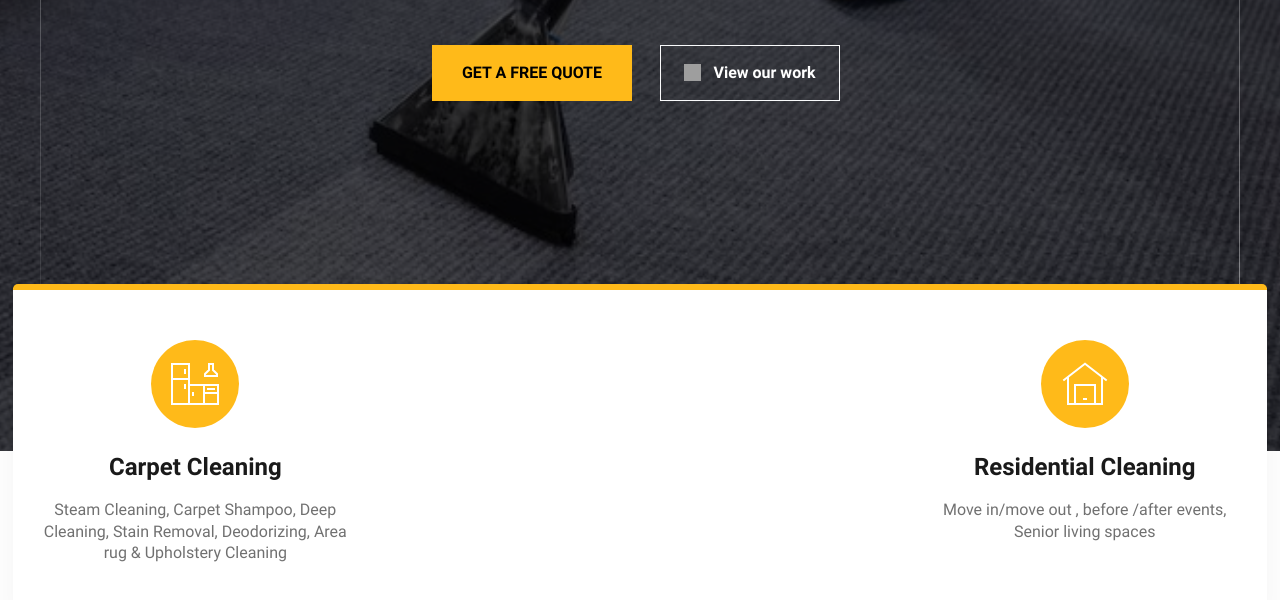
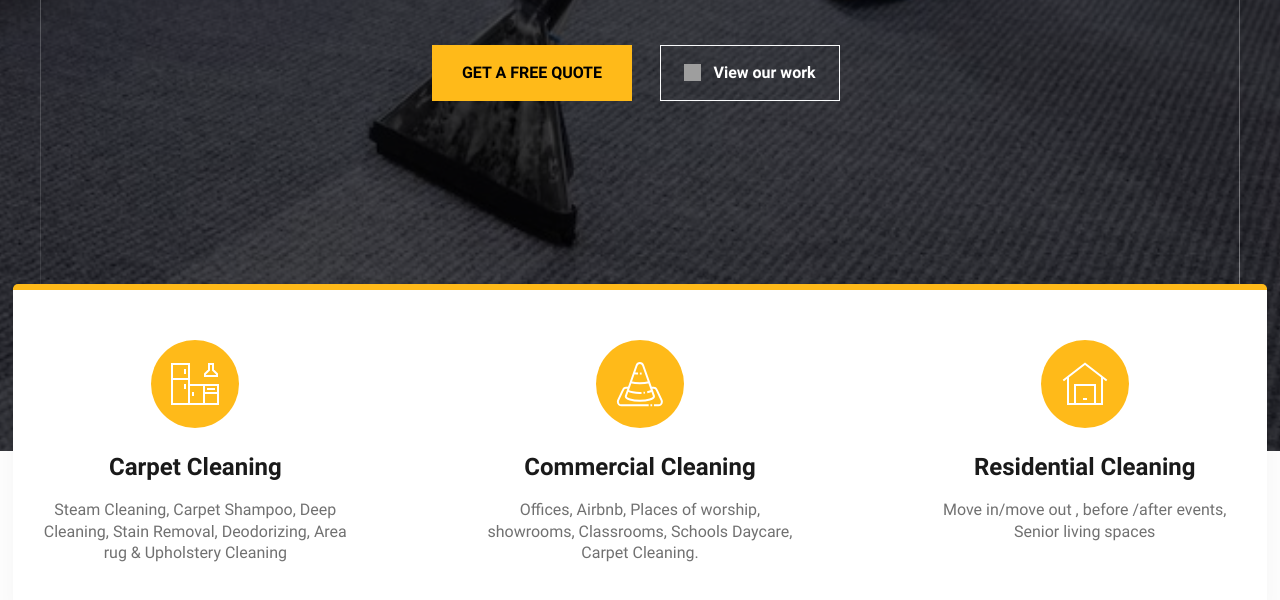
Before and after one commit to bespokewd1/yegcarpetcleaning_Draft, an Eleventy site: page src/index.html in a window 1280 px wide. Shown: the part 524-1124 px from the top of the page. Built offline with nearby package versions, Linux system fonts and the light colour scheme; Eleventy itself is replaced by a stand-in of ours; files that its build step writes are made by us from their sources; grey boxes are pictures that could not be loaded.

Commit message:
Update index.html

```diff
--- a/src/index.html
+++ b/src/index.html
@@ -121,6 +121,14 @@ eleventyNavigation:
         </picture>
         <h2>Carpet Cleaning</h2>
         <p>Steam Cleaning, Carpet Shampoo, Deep Cleaning, Stain Removal, Deodorizing, Area rug & Upholstery Cleaning</p>
+    </div>
+    <div class="card">
+        <picture>
+            <img aria-hidden="true" decoding="async" src="/assets/svgs/service3.svg" alt="appliance" width="48"
+                height="48" />
+        </picture>
+        <h2>Commercial Cleaning</h2>
+        <p>Offices, Airbnb, Places of worship, showrooms, Classrooms, Schools Daycare, Carpet Cleaning.</p>
     </div>
     <div class="card">
         <picture>
```
